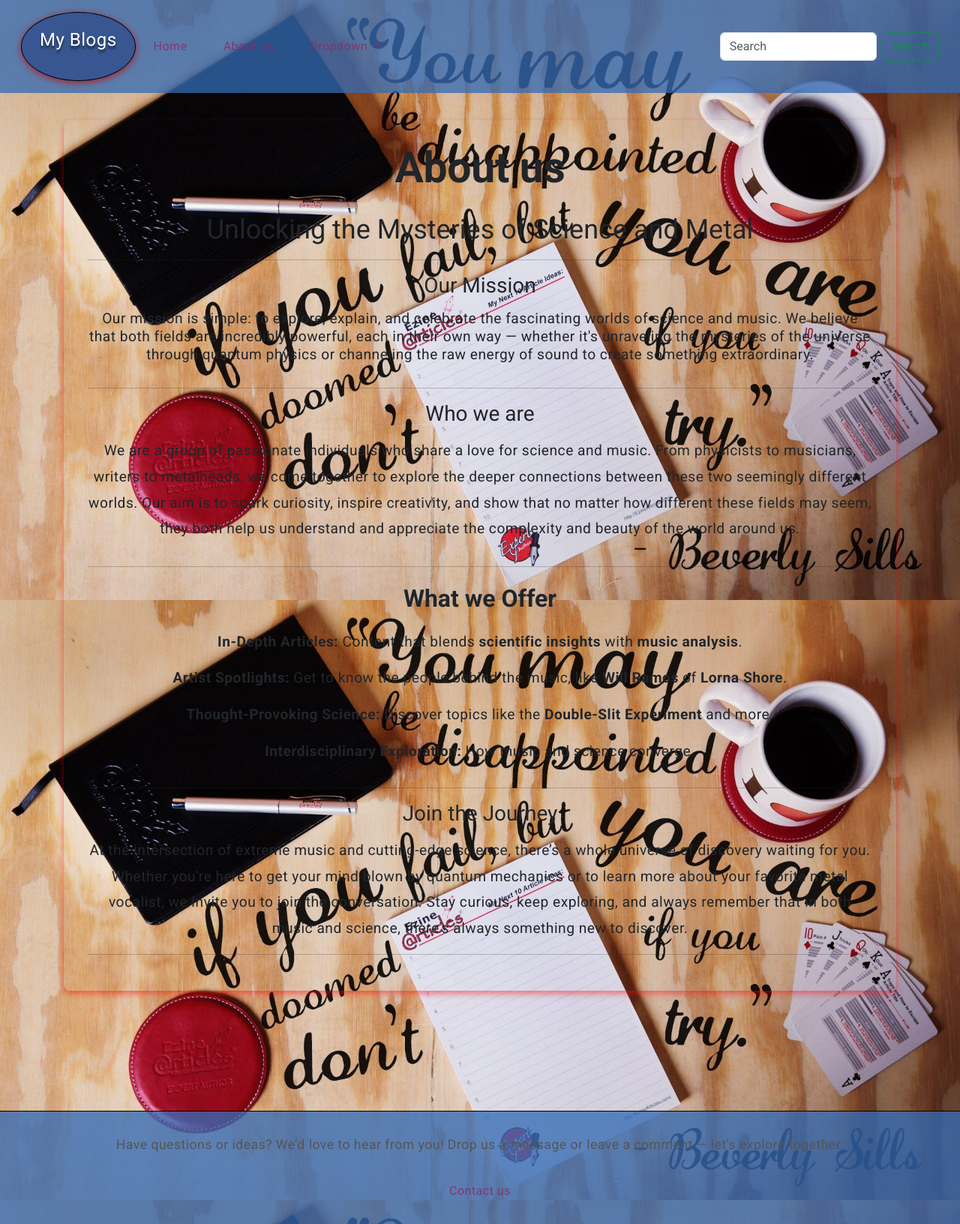
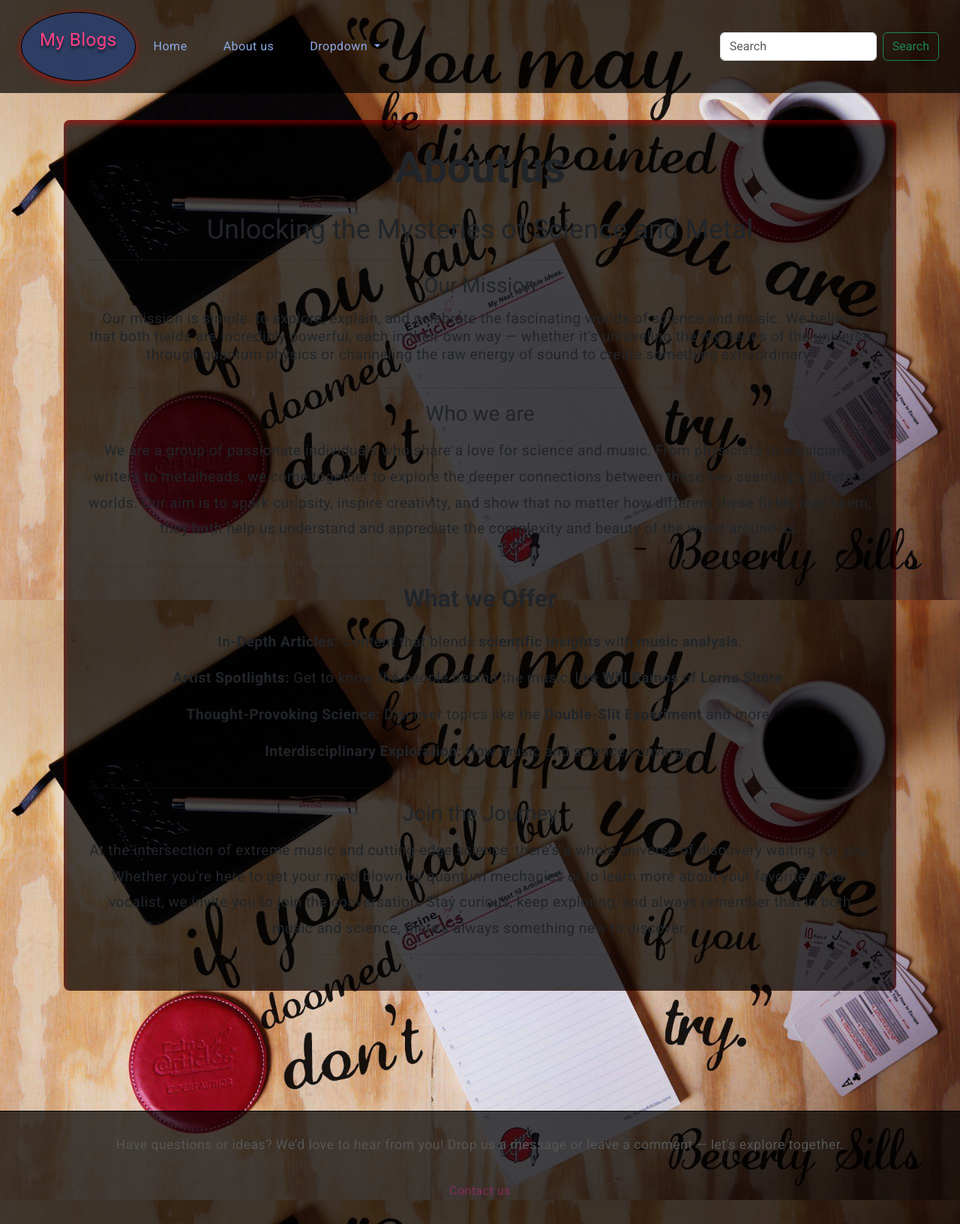
Before and after one commit to Quarky25/blog, an Angular app: page /about in a window 1280 px wide. Shown: the whole page at 75% size. Built offline with nearby package versions, Linux system fonts and the light colour scheme.

Commit message:
fixed background color issue

```diff
--- a/src/app/about-us/about-us.component.css
+++ b/src/app/about-us/about-us.component.css
@@ -7,9 +7,9 @@
   max-height: 1200px;
   margin: 10rem auto;
   padding: 2rem;
-  --background-color: var(--background-color);
+  background-color: #000000b4;
   border-radius: 8px;
-  box-shadow: 0 4px 8px rgba(253, 0, 0, 0.466);
+  box-shadow: 0 4px 8px inset rgba(253, 0, 0, 0.466);
   overflow: auto;
 }
 h1,
--- a/src/app/contact-form/contact-form.component.css
+++ b/src/app/contact-form/contact-form.component.css
@@ -7,9 +7,9 @@
   max-width: 800px;
   margin: 10rem auto;
   padding: 1.5rem;
-  --background-color: var(--background-color);
+  background-color: #000000b4;
   border-radius: 10px;
-  box-shadow: 0 4px 8px rgba(236, 23, 23, 0.801);
+  box-shadow: 0 4px 8px inset rgba(236, 23, 23, 0.801);
   overflow: auto;
 }
 
--- a/src/app/footer/footer.component.css
+++ b/src/app/footer/footer.component.css
@@ -5,7 +5,7 @@
   padding-bottom: 2rem;
   font-size: 1.1rem;
   color: #555;
-  background-color: rgba(52, 107, 180, 0.76);
+  background-color: #000000b4;
   border-top: 1px solid #000000;
   margin-bottom: -2rem;
   margin-top: 10rem;
--- a/src/app/home-page/home-page.component.css
+++ b/src/app/home-page/home-page.component.css
@@ -13,10 +13,10 @@
 }
 
 .blog-post {
-  background-color: ;
+  background-color: #000000b4;
   padding: var(--spacer);
   border-radius: 10px;
-  box-shadow: 0 4px 8px inset rgba(236, 23, 23, 0.712);
+  box-shadow: 0 4px 8px rgba(219, 8, 8, 0.808);
   margin: 3rem auto;
 }
 
--- a/src/app/navbar/navbar.component.css
+++ b/src/app/navbar/navbar.component.css
@@ -1,6 +1,6 @@
 /* Navbar Styling */
 .navbar {
-  background-color: rgba(52, 107, 180, 0.76);
+  background-color: #000000b4;
   width: 100%;
   position: fixed;
   top: 0;
@@ -14,7 +14,7 @@
 
 /* Navbar Links */
 .navbar a {
-  color: #8f2a68da;
+  color: #89a9e6;
   text-decoration: none;
   font-size: 1rem;
   margin: 0 1rem;
@@ -46,7 +46,7 @@
 .title {
   text-decoration: none;
   font-size: 1.5rem;
-  color: #fff;
+  color: #ff4081; /* Hover effect */
   text-shadow: 0px 4px 3px rgba(0, 0, 0, 0.5);
   text-align: center;
   display: inline-block;
```
